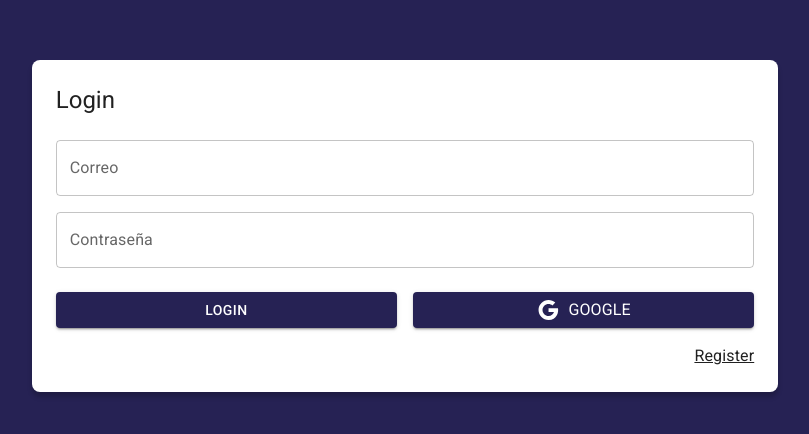
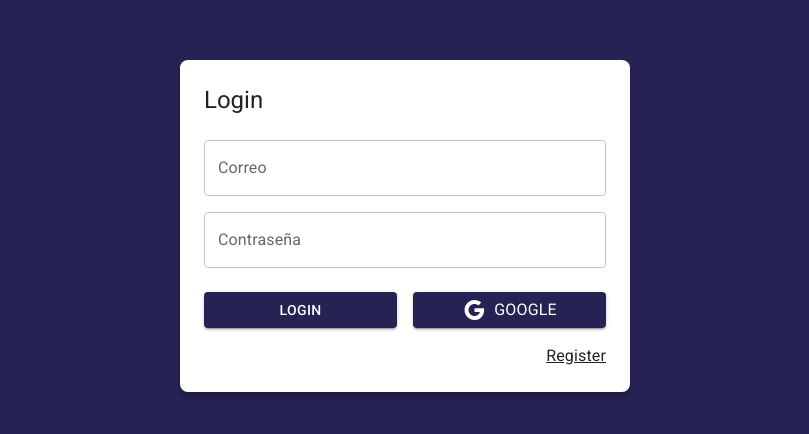
Before and after one commit to jorge2805/journal-app-new-version, a React (Vite) app: page /auth/login in a window 1280 px wide. Shown: the part 174-608 px from the top of the page, without its empty margins (235-1044 px from the left). Built offline with nearby package versions, Linux system fonts and the light colour scheme.

Commit message:
Creating AuthLayout

```diff
--- /dev/null
+++ b/src/auth/layout/AuthLayout.jsx
@@ -0,0 +1,31 @@
+import { Grid, Typography } from "@mui/material"
+
+export const AuthLayout = ({children, title = ''}) => {
+  return (
+    <Grid
+      container
+      spacing={0}
+      direction="column"
+      alignItems="center"
+      justifyContent="center"
+      sx={{ minHeight: '100vh', backgroundColor: 'primary.main', padding: 4}}
+    >
+        <Grid
+            item
+            className="box-shadow"
+            xs={3}
+            sx={{
+                width: {md: 450},
+                backgroundColor: 'white',
+                padding: 3,
+                borderRadius: 2
+            }}
+        >
+            <Typography variant="h5" sx={{mb: 1}}>{title}</Typography>
+
+            {children}
+
+        </Grid>
+    </Grid>
+  )
+}
--- a/src/auth/pages/LoginPage.jsx
+++ b/src/auth/pages/LoginPage.jsx
@@ -1,25 +1,11 @@
 import { Google } from "@mui/icons-material"
 import { Button, Grid, Link, TextField, Typography } from "@mui/material"
 import { Link as RouterLink} from "react-router-dom"
+import { AuthLayout } from "../layout/AuthLayout"
 
 export const LoginPage = () => {
   return (
-    <Grid
-      container
-      spacing={0}
-      direction="column"
-      alignItems="center"
-      justifyContent="center"
-      sx={{ minHeight: '100vh', backgroundColor: 'primary.main', padding: 4}}
-    >
-      <Grid
-        item
-        className="box-shadow"
-        xs={3}
-        sx={{backgroundColor: 'white', padding: 3, borderRadius: 2}}
-      >
-        <Typography variant="h5" sx={{mb: 1}}>Login</Typography>
-
+    <AuthLayout title="Login">
       <form>
         <Grid container>
           <Grid item xs={12} sx={{mt: 2}}>
@@ -61,8 +47,6 @@
 
         </Grid>
       </form>
-      </Grid>
-
-    </Grid>
+    </AuthLayout>
   )
 }
```
Lines whose indentation alone changed are shown as unchanged.
